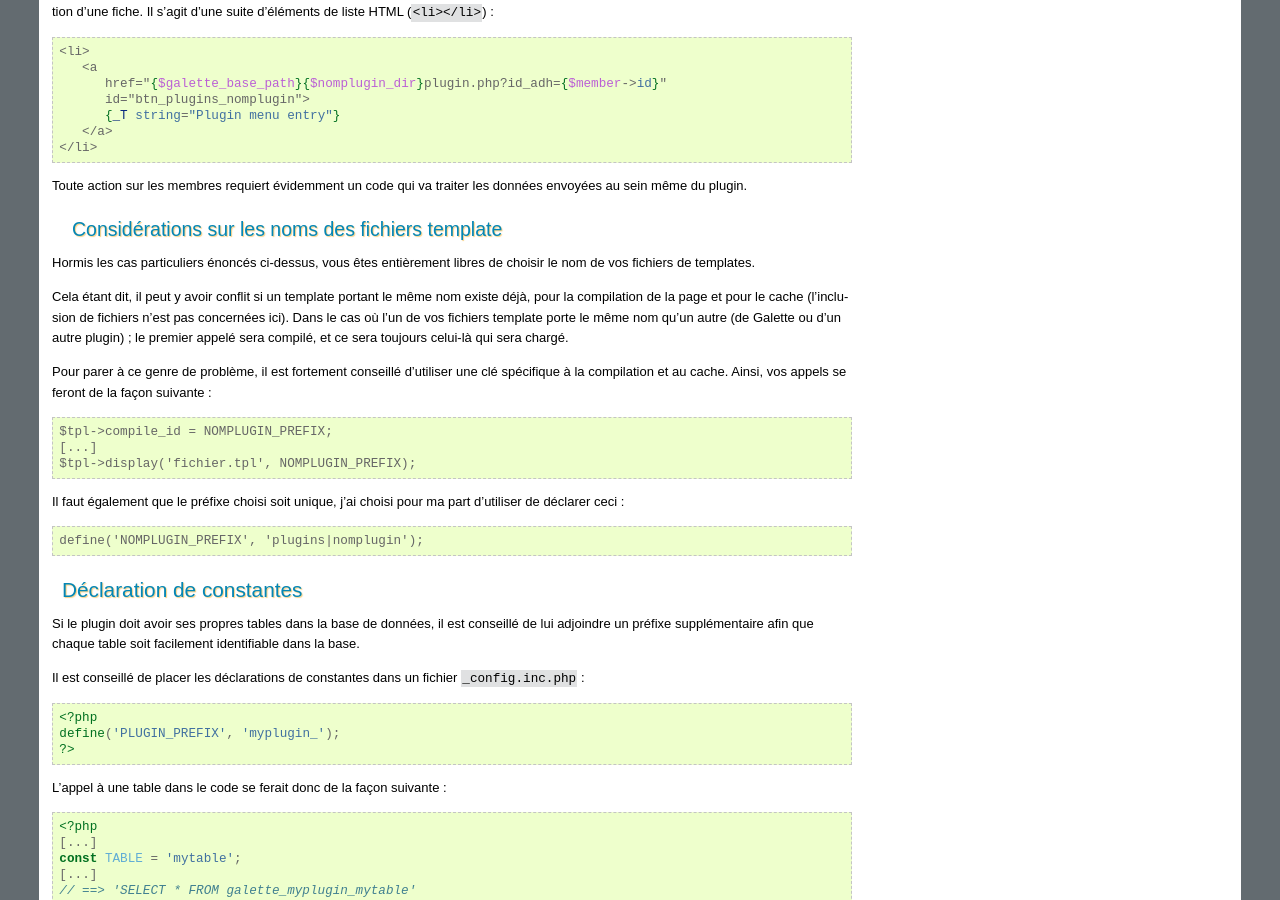
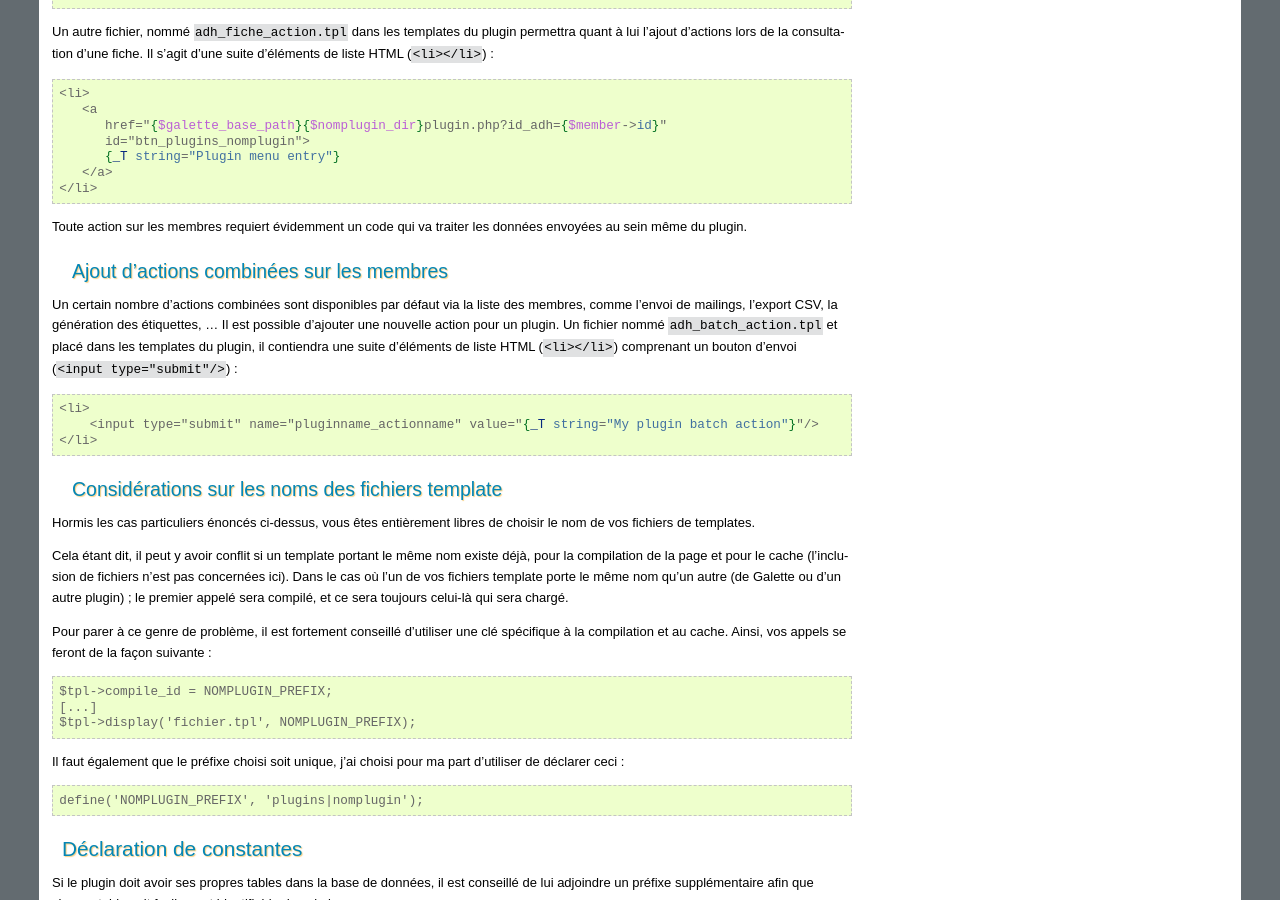
Before and after one commit to galette/galettedoc, a Sphinx documentation site: the page built from source/development/plugins.rst, in a window 1280 px wide and 900 px high, scrolled down 3790 px. Built offline with Sphinx 7.4.7, drawn with Linux system fonts in a browser that asks for light colours; some of the changed text lies outside the part shown.

Commit message:
Documentation des actions batch pour les plugins

```diff
--- a/source/development/plugins.rst
+++ b/source/development/plugins.rst
@@ -213,6 +213,17 @@
    </li>
 
 Toute action sur les membres requiert évidemment un code qui va traiter les données envoyées au sein même du plugin.
+
+Ajout d'actions combinées sur les membres
+-----------------------------------------
+
+Un certain nombre d'actions combinées sont disponibles par défaut via la liste des membres, comme l'envoi de mailings, l'export CSV, la génération des étiquettes, ... Il est possible d'ajouter une nouvelle action pour un plugin. Un fichier nommé ``adh_batch_action.tpl`` et placé dans les templates du plugin, il contiendra une suite d'éléments de liste HTML (``<li></li>``) comprenant un bouton d'envoi (``<input type="submit"/>``) :
+
+.. code-block:: smarty
+
+   <li>
+       <input type="submit" name="pluginname_actionname" value="{_T string="My plugin batch action"}"/>
+   </li>
 
 Considérations sur les noms des fichiers template
 -------------------------------------------------
```
